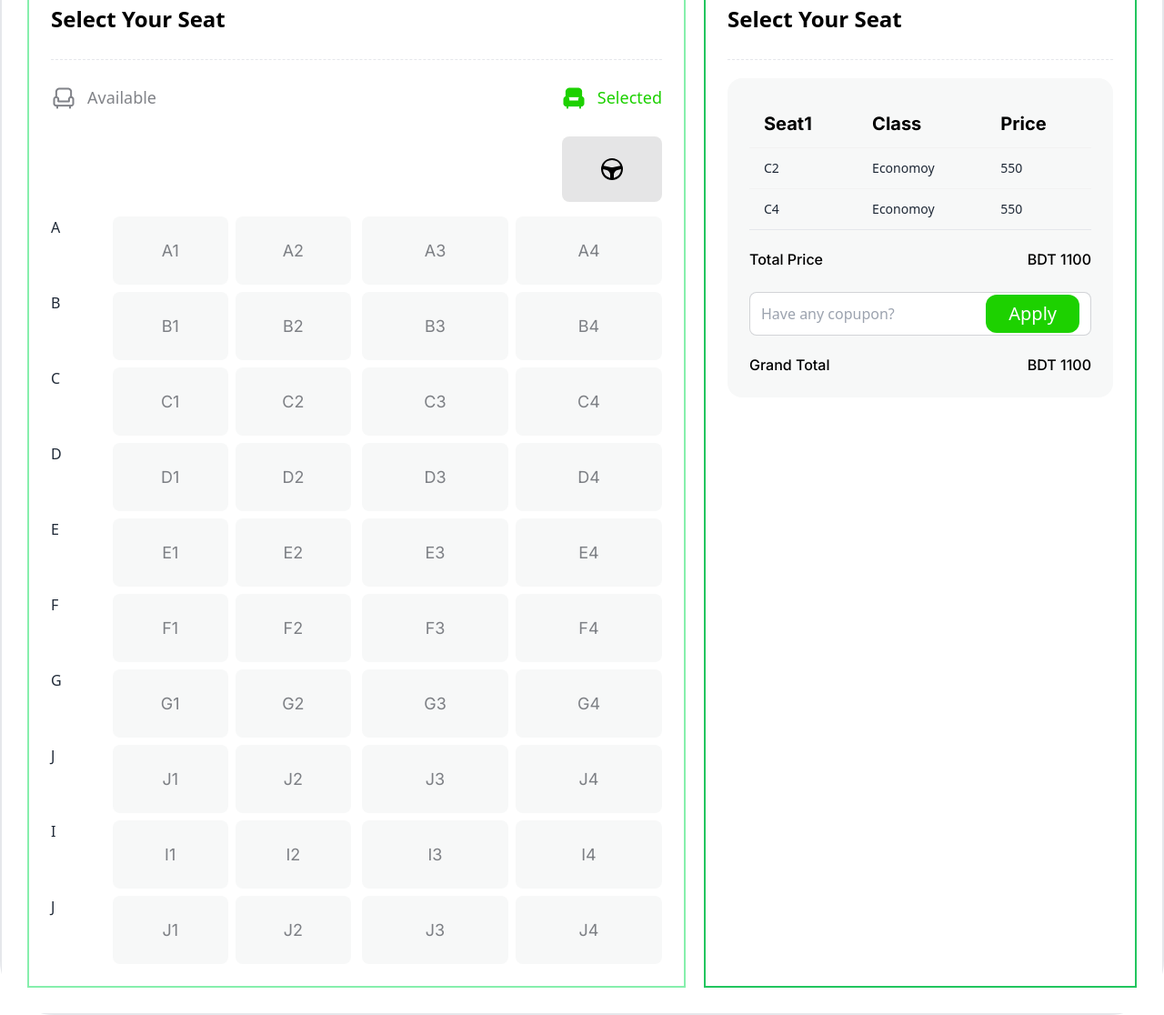
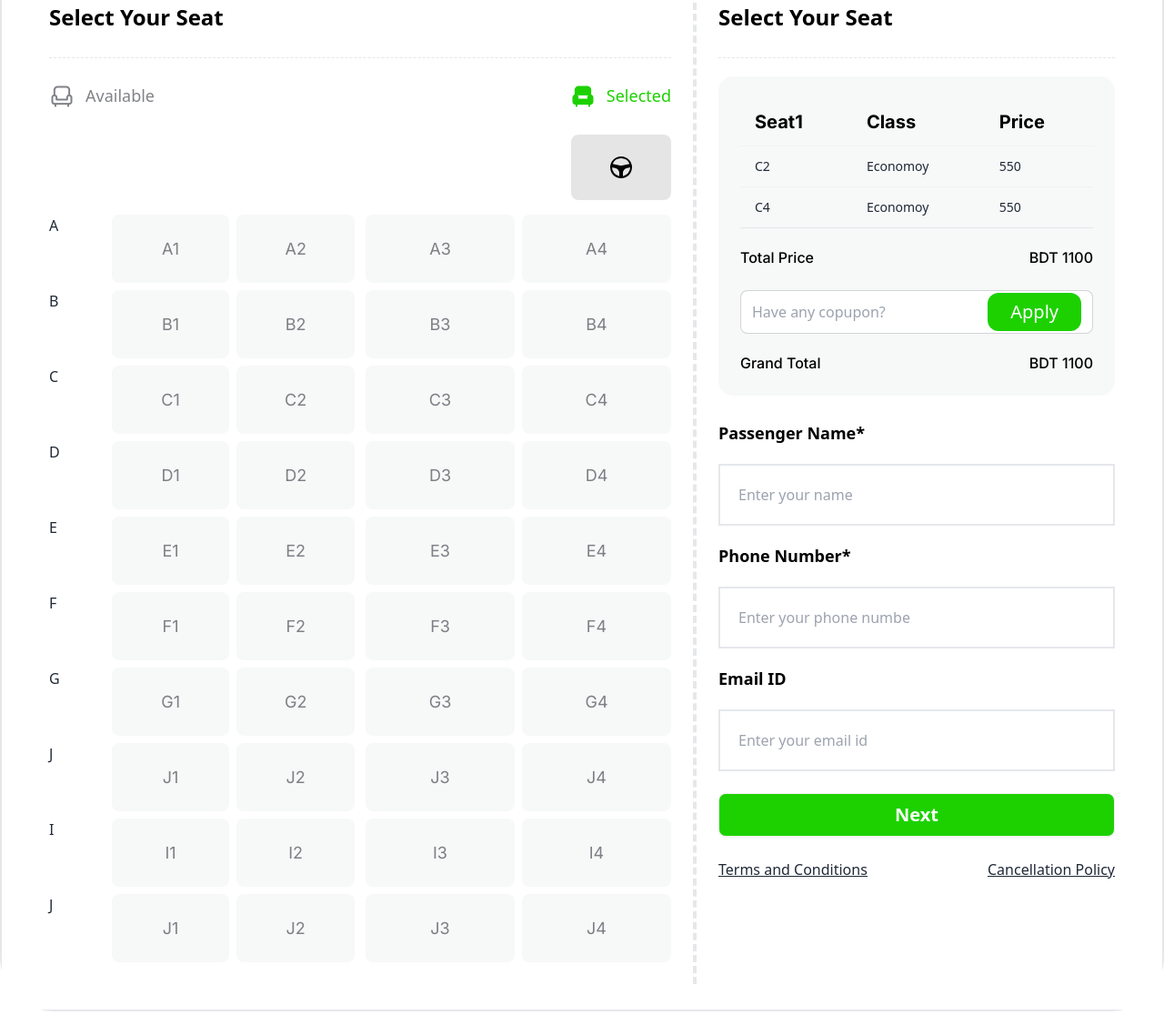
Before and after one commit to Ajhaeahmed3218/Assignment-Five, a plain HTML site: page index.html in a window 1280 px wide. Shown: the part 2037-3153 px from the top of the page at 91% size. Drawn offline with nearby package versions, Linux system fonts and the light colour scheme.

Commit message:
seat newly added

```diff
--- a/index.html
+++ b/index.html
@@ -140,7 +140,7 @@
 
             <div class="grid lg:grid-cols-3 grid-cols-1 gap-4  items-start  bg-white ">
                 <div class="col-span-2  p-5">
-                    <div class=" flex justify-between items-center mb-4 ">
+                    <div class=" lg:flex justify-between items-center mb-4 ">
                         <div class="flex items-center gap-2">
                             <div>
                                 <img src="B9A5-smart-ticketing-main/images/bus-logo.png" alt="">
@@ -191,9 +191,9 @@
         </section>
 
         <section  class="container mx-auto lg:mt-[60px] mt-7">
-            <div class="main-div grid grid-cols-1 lg:grid-cols-5 p-7 lg:gap-x-5 bg-[#FFFFFF] rounded-2xl">
-                <div class="div-1 lg:col-span-3 border-green-300 border-2 p-6">
-                    <div class="flex lg:flex-col gap-7">
+            <div class="main-div grid grid-cols-1 lg:grid-cols-5 p-7  bg-[#FFFFFF] rounded-2xl">
+                <div class="div-1 lg:col-span-3 p-6">
+                    <div class="lg:flex lg:flex-col  gap-7">
                         <h1 class="text-2xl font-semibold text-black">Select Your Seat</h1>
                     <hr class="border-dashed ">
                     <div class="flex justify-between">
@@ -286,7 +286,7 @@
                     </div>
                 </div>
 
-                <div class="div-2 col-span-2 border-green-500 border-2 p-6">
+                <div class="div-2 col-span-2 border-l-4 border-dashed  p-6">
                 <h1 class="text-2xl font-semibold text-black pb-7">Select Your Seat</h1>
                 <hr class="border-dashed ">
                 <div class="bg-[#F7F8F8] mt-5 p-6 rounded-2xl">
@@ -325,14 +325,31 @@
                         <h1>Total Price</h1>
                         <p>BDT <span>1100</span></p>
                       </div>
-                      <label class="input input-bordered flex items-center gap-2 mt-6 p-3">
+                      <label class="input input-bordered flex lg:flex-row flex-col items-center gap-4 lg:gap-2 mt-6 p-3">
                         <input type="text" class="grow" placeholder="Have any copupon?" />
                         <span class="badge badge-info bg-[#1DD100] py-5 px-6 rounded-xl text-white text-xl">Apply</span>
                       </label>
-                      <div class="mt-5 text-black font-medium inter flex justify-between ">
+                      <div class="lg:mt-5 mt-14 text-black font-medium inter flex justify-between  ">
                         <h1>Grand Total</h1>
                         <p>BDT <span>1100</span></p>
                       </div>
+                </div>
+                <div class="w-full  mt-7">
+                    <h1 class="text-black font-semibold text-[18px] pb-5 ">Passenger Name*</h1>
+                    <input type="text" placeholder="Enter your name" class=" w-full h-fit p-5 border-gray-200 border-2" /
+                    >
+                    <h1 class="text-black font-semibold text-[18px] py-5 ">Phone Number*</h1>
+                    <input type="number" placeholder="Enter your phone numbe" class=" w-full h-fit p-5 border-gray-200 border-2" />
+
+                    <h1 class="text-black font-semibold text-[18px] py-5 ">Email ID</h1>
+                    <input type="email" placeholder="Enter your email id" class=" w-full h-fit p-5 border-gray-200 border-2" />
+
+                    <button class="btn  w-full mt-6 bg-[#1DD100]  text-white font-extrabold text-[20px]">Next</button>
+                    <div class="lg:flex justify-between mt-6 ">
+
+                        <p class="underline"><a>Terms and Conditions</a></p>
+                        <p class="underline"><a>Cancellation Policy</a></p>
+                    </div>
                 </div>
                 </div>
             </div>
```
